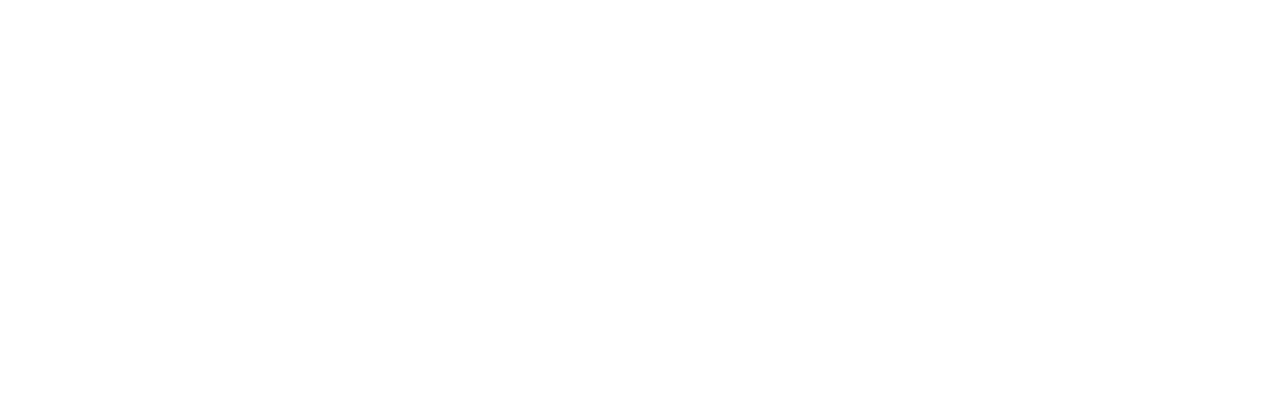
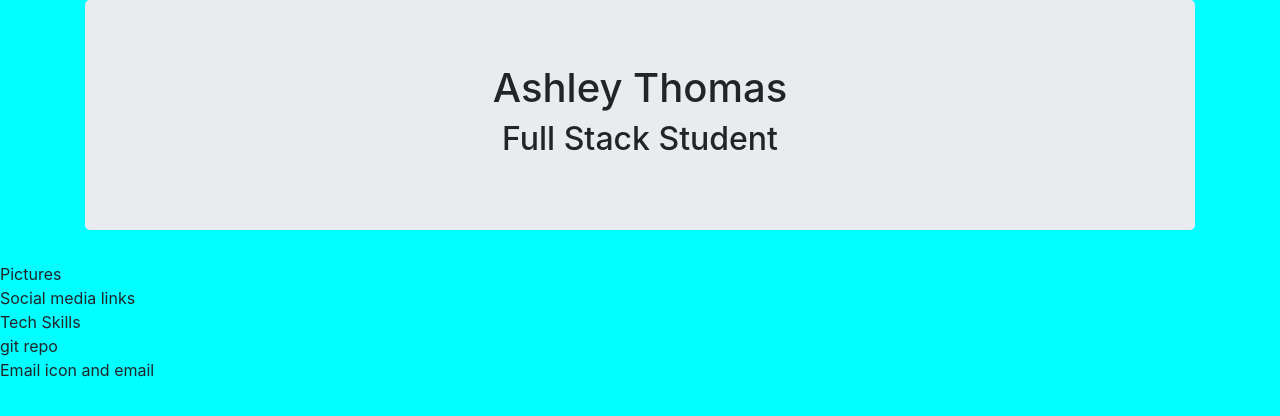
Before and after one commit to ashley-th/L10HandsOn, a plain HTML site: page index.html in a window 1280 px wide. Drawn offline with nearby package versions, Linux system fonts and the light colour scheme; files that its build step writes are made by us from their sources.

Commit message:
Content requirements/Deciding on Bootstrap
Got the basic markup for requirements filled out, played around a little and decided on using Bootstrap

```diff
--- a/index.html
+++ b/index.html
@@ -4,11 +4,40 @@
         <title>L10 Hands On</title>
         <meta charset="UTF-8">
         <meta name="viewport" content="width=device-width, initial-scale=1">
-        <link href="css/style.css" rel="stylesheet">
+        <link rel="stylesheet" href="https://stackpath.bootstrapcdn.com/bootstrap/4.1.2/css/bootstrap.min.css" integrity="sha384-Smlep5jCw/wG7hdkwQ/Z5nLIefveQRIY9nfy6xoR1uRYBtpZgI6339F5dgvm/e9B" crossorigin="anonymous">
+        <link href="style.css" rel="stylesheet">
     </head>
     <body>
+        <div class="container">
+        <div class="jumbotron text-center">
+        <header>
+            <h1>Ashley Thomas</h1>
+            <h2>Full Stack Student</h2>
+        </header>
+    </div>
+</div>
 
 
+        <main<>
+
+            <section>
+                Pictures<br>
+                Social media links
+            </section>
+
+            <section>
+                <article>Tech Skills</article>
+                <article>git repo</article>
+            </section>
+
+        </main>
+
+        <footer>Email icon and email</footer>
+
+
+        <script src="https://code.jquery.com/jquery-3.3.1.slim.min.js" integrity="sha384-q8i/X+965DzO0rT7abK41JStQIAqVgRVzpbzo5smXKp4YfRvH+8abtTE1Pi6jizo" crossorigin="anonymous"></script>
+        <script src="https://cdnjs.cloudflare.com/ajax/libs/popper.js/1.14.3/umd/popper.min.js" integrity="sha384-ZMP7rVo3mIykV+2+9J3UJ46jBk0WLaUAdn689aCwoqbBJiSnjAK/l8WvCWPIPm49" crossorigin="anonymous"></script>
+        <script src="https://stackpath.bootstrapcdn.com/bootstrap/4.1.2/js/bootstrap.min.js" integrity="sha384-o+RDsa0aLu++PJvFqy8fFScvbHFLtbvScb8AjopnFD+iEQ7wo/CG0xlczd+2O/em" crossorigin="anonymous"></script>
         <script src="script.js"></script>
     </body>
 </html>
--- a/style.css
+++ b/style.css
@@ -0,0 +1,3 @@
+body {
+    background-color: aqua
+}
```
